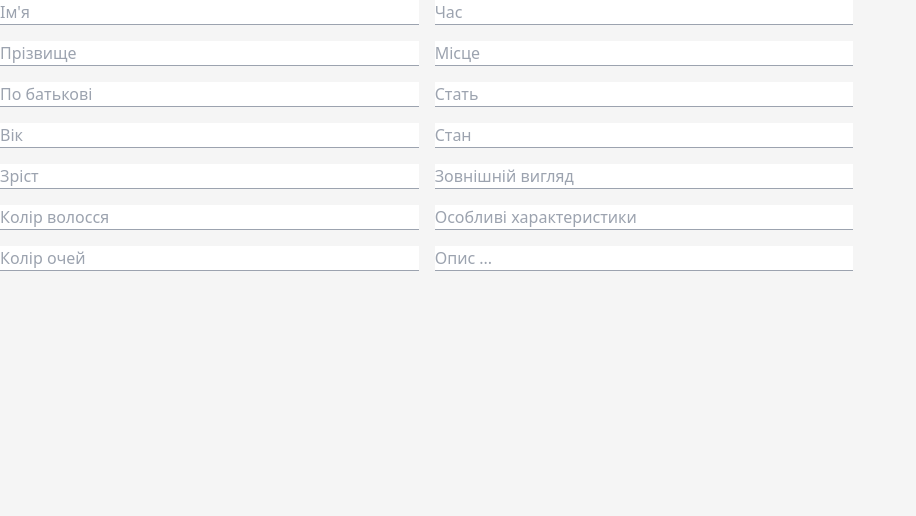
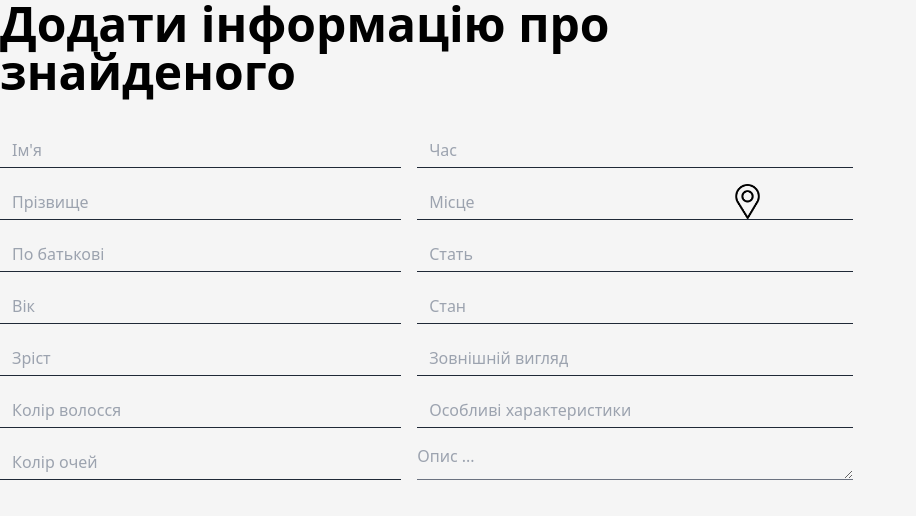
Before and after one commit to 418-Teapot-Team/war-wanted, a Vue app in the folder frontend-public/: page / in a window 1280 px wide. Shown: the top 516 px of the page, without its empty margins (0-916 px from the left). Built offline with nearby package versions, Linux system fonts and the light colour scheme; what vue-toast-notification would draw is missing.

Commit message:
feat: buttons hardcoded

```diff
--- a/frontend-public/index.html
+++ b/frontend-public/index.html
@@ -5,9 +5,11 @@
     <link rel="icon" href="/favicon.ico" />
     <meta name="viewport" content="width=device-width, initial-scale=1.0" />
     <title>Hand To Hand</title>
+    <link href="https://cdnjs.cloudflare.com/ajax/libs/flowbite/2.3.0/flowbite.min.css" rel="stylesheet" />
   </head>
   <body class="bg-backdrop">
     <div id="app"></div>
     <script type="module" src="/src/main.js"></script>
+    <script src="https://cdnjs.cloudflare.com/ajax/libs/flowbite/2.3.0/flowbite.min.js"></script>
   </body>
 </html>
--- a/frontend-public/src/components/form/FormAddInfo.vue
+++ b/frontend-public/src/components/form/FormAddInfo.vue
@@ -1,5 +1,8 @@
 <template>
-    <section class="w-2/3">
+    <section class=" flex flex-col gap-9 w-2/3">
+        <h1 class="font-semibold text-5xl w-5/6">
+            Додати інформацію про знайденого
+        </h1>
         <AppForm />
 
     </section>
--- a/frontend-public/src/components/form/parts/AppForm.vue
+++ b/frontend-public/src/components/form/parts/AppForm.vue
@@ -1,103 +1,149 @@
 <template>
     <section>
         <div class="grid grid-rows-7 grid-flow-col gap-4">
-            <div v-for="(input, index) in inputs" :key="index" class=" border-b border-gray-400 ">
-                <input :type="input.type" :placeholder="input.label" class="w-full h-full">
+            <div class=" border-b border-gray-800 bg-transparent flex justify-between h-9">
+                <input type="text" placeholder="Ім'я" class="flex-auto w-full h-full bg-transparent">
+            </div>
+            <div class=" border-b border-gray-800 bg-transparent flex justify-between h-9">
+                <input type="text" placeholder="Прізвище" class="flex-auto w-full h-full bg-transparent">
+            </div>
+            <div class=" border-b border-gray-800 bg-transparent flex justify-between h-9">
+                <input type="text" placeholder="По батькові" class="flex-auto w-full h-full bg-transparent">
+            </div>
+            <div class=" border-b border-gray-800 bg-transparent flex justify-between h-9">
+                <input type="text" placeholder="Вік" class="flex-auto w-full h-full bg-transparent">
+            </div>
+            <div class=" border-b border-gray-800 bg-transparent flex justify-between h-9">
+                <input type="text" placeholder="Зріст" class="flex-auto w-full h-full bg-transparent">
+            </div>
+            <div class=" border-b border-gray-800 bg-transparent flex justify-between h-9">
+                <input type="text" placeholder="Колір волосся" class="flex-auto w-full h-full bg-transparent">
+            </div>
+            <div class=" border-b border-gray-800 bg-transparent flex justify-between h-9">
+                <input type="text" placeholder="Колір очей" class="flex-auto w-full h-full bg-transparent">
+            </div>
+            <div class=" border-b border-gray-800 bg-transparent flex justify-between h-9">
+                <input type="text" placeholder="Час" class="flex-auto w-full h-full bg-transparent">
+            </div>
+            <div class="border-b border-gray-800 bg-transparent flex justify-between h-9">
+                <input type="text" placeholder="Місце" class="flex-auto w-full h-full bg-transparent">
+                <button @click="openMap" class=" w-full h-full bg-transparent">
+                    <img src="/images/map.png" alt="" class="w-full h-full object-contain">
+                </button>
+            </div>
+            <div class=" border-b border-gray-800 bg-transparent flex justify-between h-9">
+                <input type="text" placeholder="Стать" class="flex-auto w-full h-full bg-transparent">
+            </div>
+            <div class=" border-b border-gray-800 bg-transparent flex justify-between h-9">
+                <input type="text" placeholder="Стан" class="flex-auto w-full h-full bg-transparent">
+            </div>
+            <div class=" border-b border-gray-800 bg-transparent flex justify-between h-9">
+                <input type="text" placeholder="Зовнішній вигляд" class="flex-auto w-full h-full bg-transparent">
+            </div>
+            <div class=" border-b border-gray-800 bg-transparent flex justify-between h-9">
+                <input type="text" placeholder="Особливі характеристики" class="flex-auto w-full h-full bg-transparent">
+            </div>
+            <div class=" bg-transparent flex justify-between h-9">
+                <textarea placeholder="Опис ..."
+                    class=" border-b border-t-0 border-l-0 border-r-0 border-grey-dark flex-auto w-full h-full bg-transparent"></textarea>
             </div>
         </div>
     </section>
 </template>
 
 <script setup>
-import { ref } from 'vue';
+// import { ref } from 'vue';
 
+const openMap = () => {
+    console.log("map is opened");
+}
 
-const inputs = ref([
-    {
-        "type": "text",
-        "label": "Ім'я",
-        "icon": "",
-        "validateFunction": "",
-    },
-    {
-        "type": "text",
-        "label": "Прізвище",
-        "icon": "",
-        "validateFunction": "",
-    },
-    {
-        "type": "text",
-        "label": "По батькові",
-        "icon": "",
-        "validateFunction": "",
-    },
-    {
-        "type": "text",
-        "label": "Вік",
-        "icon": "",
-        "validateFunction": "validateAge",
-    },
-    {
-        "type": "text",
-        "label": "Зріст",
-        "icon": "",
-        "validateFunction": "",
-    },
-    {
-        "type": "text",
-        "label": "Колір волосся",
-        "icon": "",
-        "validateFunction": "",
-    },
-    {
-        "type": "text",
-        "label": "Колір очей",
-        "icon": "",
-        "validateFunction": "",
-    },
-    {
-        "type": "text",
-        "label": "Час",
-        "icon": "",
-        "validateFunction": "",
-    },
-    {
-        "type": "text",
-        "label": "Місце",
-        "icon": "",
-        "validateFunction": "",
-    },
-    {
-        "type": "text",
-        "label": "Стать",
-        "icon": "",
-        "validateFunction": "",
-    },
-    {
-        "type": "text",
-        "label": "Стан",
-        "icon": "",
-        "validateFunction": "",
-    },
-    {
-        "type": "text",
-        "label": "Зовнішній вигляд",
-        "icon": "",
-        "validateFunction": "",
-    },
-    {
-        "type": "text",
-        "label": "Особливі характеристики",
-        "icon": "",
-        "validateFunction": "",
-    },
-    {
-        "type": "text",
-        "label": "Опис ...",
-        "icon": "",
-        "validateFunction": "",
-    },
-])
+// const inputs = ref([
+//     {
+//         "type": "text",
+//         "label": "Ім'я",
+//         "icon": "",
+//         "validateFunction": "",
+//     },
+//     {
+//         "type": "text",
+//         "label": "Прізвище",
+//         "icon": "",
+//         "validateFunction": "",
+//     },
+//     {
+//         "type": "text",
+//         "label": "По батькові",
+//         "icon": "",
+//         "validateFunction": "",
+//     },
+//     {
+//         "type": "text",
+//         "label": "Вік",
+//         "icon": "",
+//         "validateFunction": "validateAge",
+//     },
+//     {
+//         "type": "text",
+//         "label": "Зріст",
+//         "icon": "",
+//         "validateFunction": "",
+//     },
+//     {
+//         "type": "text",
+//         "label": "Колір волосся",
+//         "icon": "",
+//         "validateFunction": "",
+//     },
+//     {
+//         "type": "text",
+//         "label": "Колір очей",
+//         "icon": "",
+//         "validateFunction": "",
+//     },
+//     {
+//         "type": "text",
+//         "label": "Час",
+//         "icon": "",
+//         "validateFunction": "",
+//     },
+//     {
+//         "type": "text",
+//         "label": "Місце",
+//         "icon": "/images/map.png",
+//         "validateFunction": "",
+//     },
+//     {
+//         "type": "text",
+//         "label": "Стать",
+//         "icon": "",
+//         "validateFunction": "",
+//     },
+//     {
+//         "type": "text",
+//         "label": "Стан",
+//         "icon": "",
+//         "validateFunction": "",
+//     },
+//     {
+//         "type": "text",
+//         "label": "Зовнішній вигляд",
+//         "icon": "",
+//         "validateFunction": "",
+//     },
+//     {
+//         "type": "text",
+//         "label": "Особливі характеристики",
+//         "icon": "",
+//         "validateFunction": "",
+//     },
+//     {
+//         "type": "textarea",
+//         "label": "Опис ...",
+//         "icon": "",
+//         "validateFunction": "",
+//     },
+// ])
 </script>
 
 <style lang="scss" scoped></style>
--- /dev/null
+++ b/frontend-public/src/components/form/parts/DateTimeInput.vue
@@ -0,0 +1,13 @@
+<template>
+    <div>
+        text
+    </div>
+</template>
+
+<script setup>
+
+</script>
+
+<style lang="scss" scoped>
+
+</style>
--- a/frontend-public/src/main.js
+++ b/frontend-public/src/main.js
@@ -10,6 +10,7 @@ import VeeValidatePlugin from '@/includes/validation';
 import Toast from '@/includes/toast';
 import VueSelect from '@/includes/v-select';
 import Maska from '@/includes/maska';
+import 'flowbite';
 
 const app = createApp(App);
 
```
Also changed, not shown: frontend-public/public/images/map.png (added).
